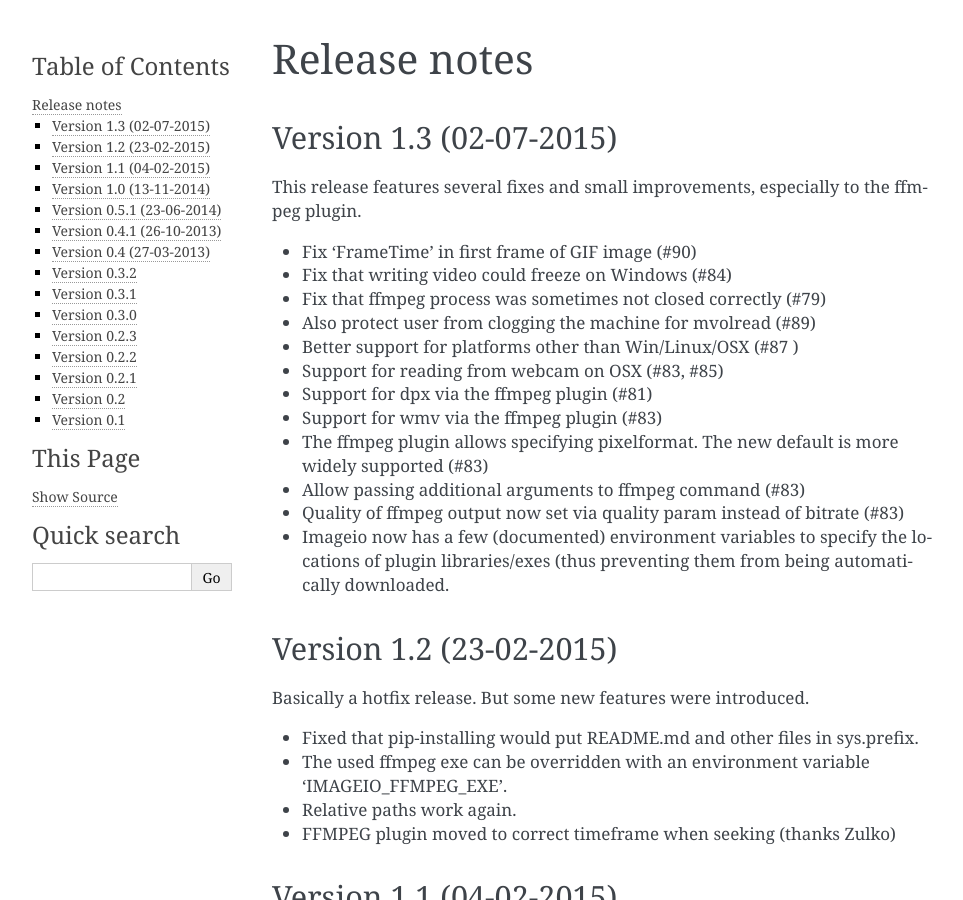
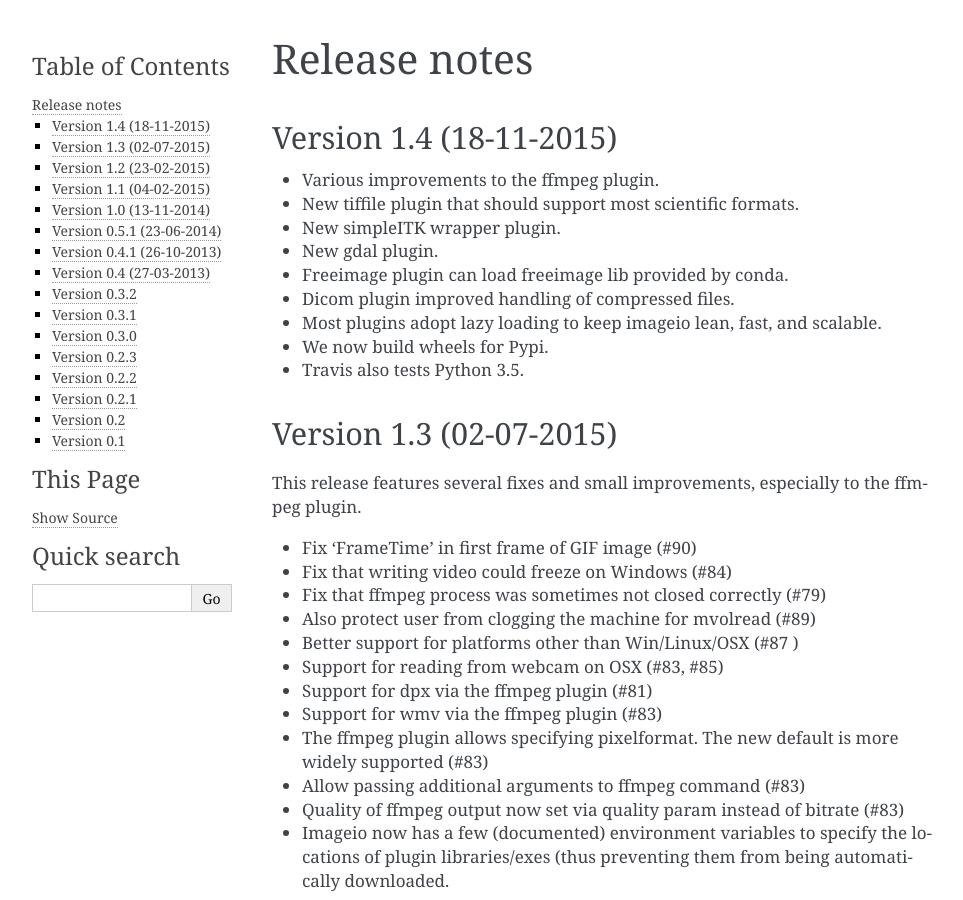
Before and after one commit to imageio/imageio, a Sphinx documentation site: the page built from docs/releasenotes.rst, in a window 1280 px wide and 900 px high. Shown: the whole window, without its empty margins (148-1111 px from the left). Built offline with Sphinx 7.4.7, drawn with Linux system fonts in a browser that asks for light colours; pages that are not in the unit, such as notebooks, are missing from menus.

Commit message:
version to 1.4

```diff
--- a/docs/releasenotes.rst
+++ b/docs/releasenotes.rst
@@ -1,6 +1,20 @@
 -------------
 Release notes
 -------------
+
+Version 1.4 (18-11-2015)
+========================
+
+* Various improvements to the ffmpeg plugin.
+* New tiffile plugin that should support most scientific formats.
+* New simpleITK wrapper plugin.
+* New gdal plugin.
+* Freeimage plugin can load freeimage lib provided by conda.
+* Dicom plugin improved handling of compressed files.
+* Most plugins adopt lazy loading to keep imageio lean, fast, and scalable.
+* We now build wheels for Pypi.
+* Travis also tests Python 3.5.
+
 
 Version 1.3 (02-07-2015)
 ========================
--- a/imageio/__init__.py
+++ b/imageio/__init__.py
@@ -14,7 +14,7 @@ and 3.x, and is easy to install.
 Main website: http://imageio.github.io
 """
 
-__version__ = '1.3'
+__version__ = '1.4'
 
 # Load some bits from core
 from .core import FormatManager, RETURN_BYTES  # noqa
```
